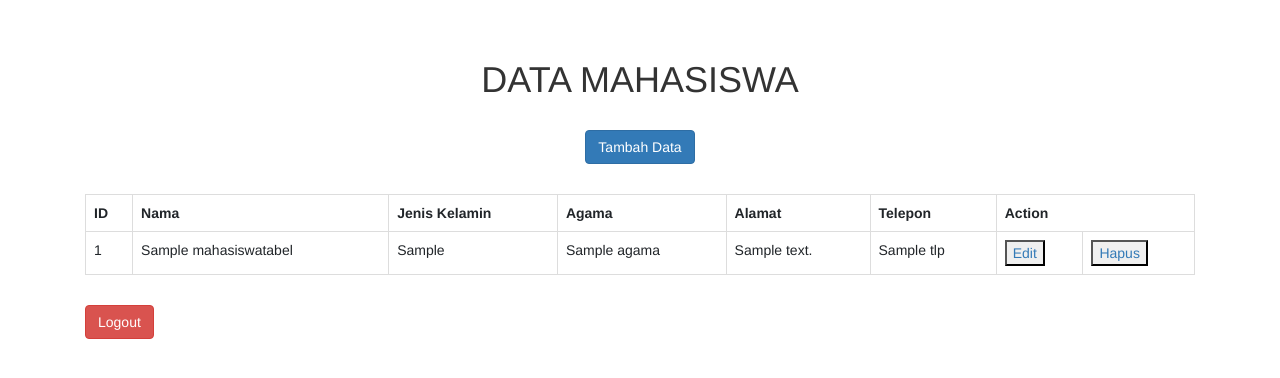
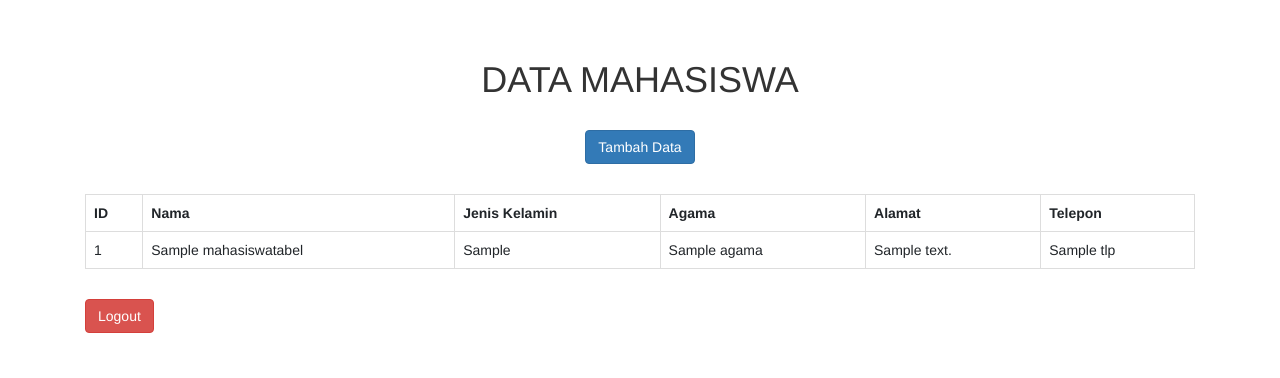
Before and after one commit to indahsyahputri-komc/tugas1_pi, a CodeIgniter app: the page made by application/views/v_tampilan.php in a window 1280 px wide. Shown: the part 60-438 px from the top of the page. Run offline with CodeIgniter, Linux system fonts and the light colour scheme; the template is opened without the code that fills it: most values are stand-ins (such as "Sample title", 1, 10 or a date in 2020); some libraries are stand-ins or nearby versions.

Commit message:
memperbaiki error

```diff
--- a/application/views/v_tampilan.php
+++ b/application/views/v_tampilan.php
@@ -142,7 +142,7 @@ tr:hover {background-color: #f5f5f5;}
 			<th>Agama</th>
 			<th>Alamat</th>
 			<th>Telepon</th>
-			<th colspan="2">Action</th>
+			<!-- <th colspan="2">Action</th> -->
 		</tr>
 
 		<?php
@@ -157,12 +157,12 @@ tr:hover {background-color: #f5f5f5;}
 			<td><?php echo $a->agama ?></td>
 			<td><?php echo $a->alamat ?></td>
 			<td><?php echo $a->tlp ?></td>
-			<td>
+			<!-- <td>
 				<button><?php echo anchor('edit_file/'.$a->ID,'Edit'); ?> </button>
-			</td>
-			<td>
-				<button><?php echo anchor('hapus_file/'.$a->ID,'Hapus'); ?> </button>
-			</td>
+			</td> -->
+			<!-- <td>
+				<?php echo anchor('hapus_file/'.$a->ID,'Hapus'); ?>
+			</td> -->
 		</tr>
 
 	<?php } ?>
```
